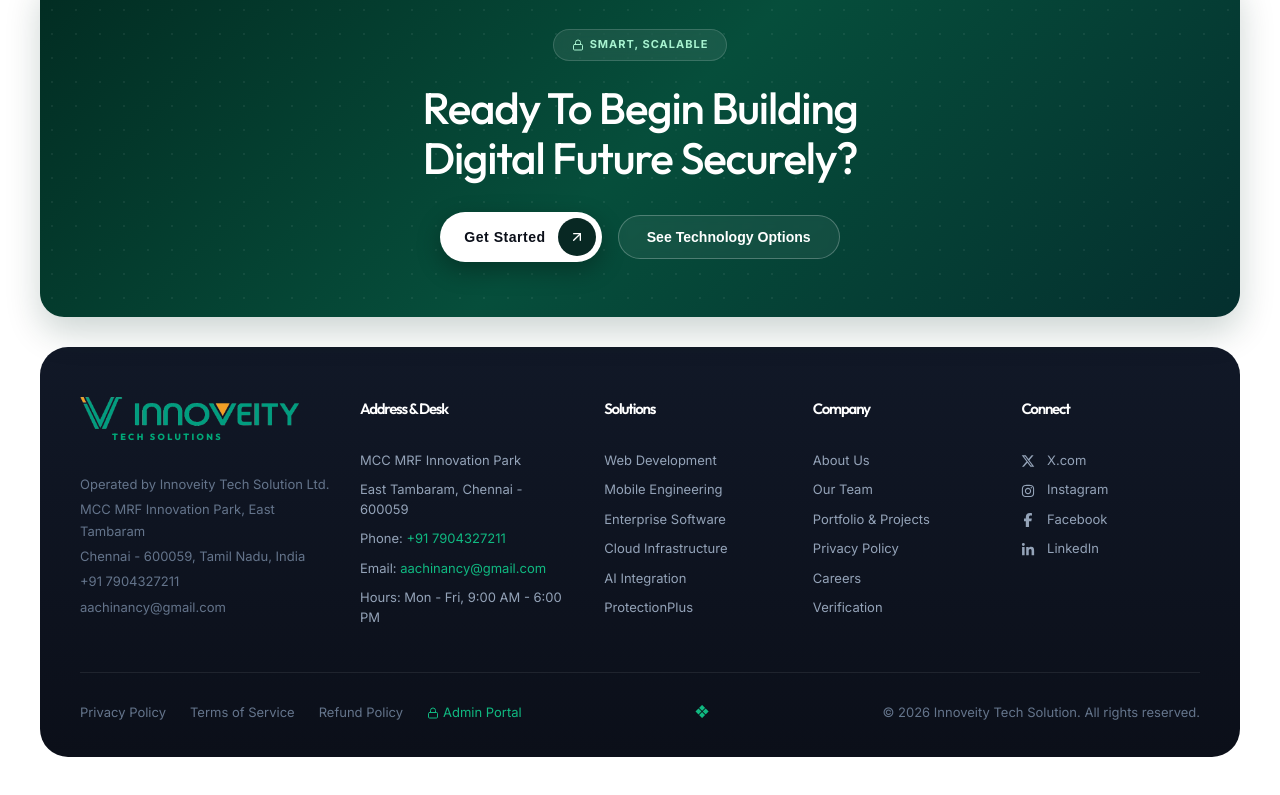
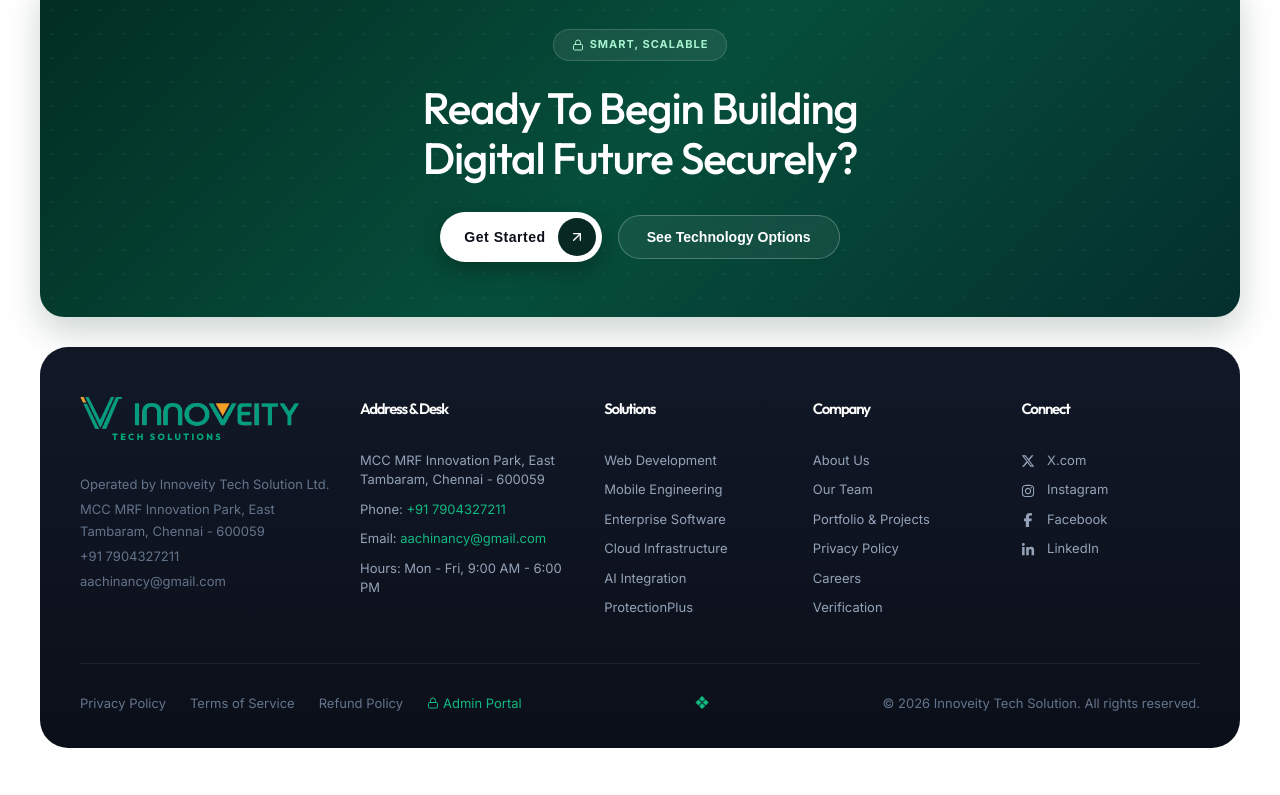
Before and after one commit to nancythomasselva-0512/innoveitytechsolution, a React (Vite) app: page / in a window 1280 px wide. Shown: the part 5545-6340 px from the top of the page. Built offline with nearby package versions, Linux system fonts and the light colour scheme; a web font is replaced by a local one.

Commit message:
feat: connect Footer component dynamically to CMS contact state

```diff
--- a/src/components/Footer/Footer.jsx
+++ b/src/components/Footer/Footer.jsx
@@ -4,11 +4,13 @@
 import { FaXTwitter, FaInstagram, FaFacebookF, FaLinkedinIn } from 'react-icons/fa6';
 import { motion } from 'framer-motion';
 import { InnoveityBrandLogo } from '../Navbar/Navbar';
+import { useCMS } from '../../context/CMSContext';
 import './Footer.css';
 
 const Footer = () => {
   const navigate = useNavigate();
   const location = useLocation();
+  const { contact } = useCMS();
 
   const handleGetStarted = () => {
     navigate('/contact');
@@ -77,10 +79,9 @@
               </div>
               <div className="brand-legal-info">
                 <p>Operated by Innoveity Tech Solution Ltd.</p>
-                <p>MCC MRF Innovation Park, East Tambaram</p>
-                <p>Chennai - 600059, Tamil Nadu, India</p>
-                <p><a href="tel:+917904327211" style={{ color: 'inherit', textDecoration: 'none' }}>+91 7904327211</a></p>
-                <p><a href="mailto:aachinancy@gmail.com" style={{ color: 'inherit', textDecoration: 'none' }}>aachinancy@gmail.com</a></p>
+                <p>{contact?.address || 'MCC MRF Innovation Park, East Tambaram, Chennai - 600059'}</p>
+                <p><a href={`tel:${contact?.phone || '+91 7904327211'}`} style={{ color: 'inherit', textDecoration: 'none' }}>{contact?.phone || '+91 7904327211'}</a></p>
+                <p><a href={`mailto:${contact?.email || 'aachinancy@gmail.com'}`} style={{ color: 'inherit', textDecoration: 'none' }}>{contact?.email || 'aachinancy@gmail.com'}</a></p>
               </div>
             </div>
 
@@ -88,10 +89,9 @@
             <div className="footer-col">
               <h4 className="footer-col-title">Address & Desk</h4>
               <ul className="footer-col-list address-list">
-                <li>MCC MRF Innovation Park</li>
-                <li>East Tambaram, Chennai - 600059</li>
-                <li>Phone: <a href="tel:+917904327211" style={{ color: '#10b981', textDecoration: 'none' }}>+91 7904327211</a></li>
-                <li>Email: <a href="mailto:aachinancy@gmail.com" style={{ color: '#10b981', textDecoration: 'none' }}>aachinancy@gmail.com</a></li>
+                <li>{contact?.address || 'MCC MRF Innovation Park, East Tambaram, Chennai - 600059'}</li>
+                <li>Phone: <a href={`tel:${contact?.phone || '+91 7904327211'}`} style={{ color: '#10b981', textDecoration: 'none' }}>{contact?.phone || '+91 7904327211'}</a></li>
+                <li>Email: <a href={`mailto:${contact?.email || 'aachinancy@gmail.com'}`} style={{ color: '#10b981', textDecoration: 'none' }}>{contact?.email || 'aachinancy@gmail.com'}</a></li>
                 <li>Hours: Mon - Fri, 9:00 AM - 6:00 PM</li>
               </ul>
             </div>
```
